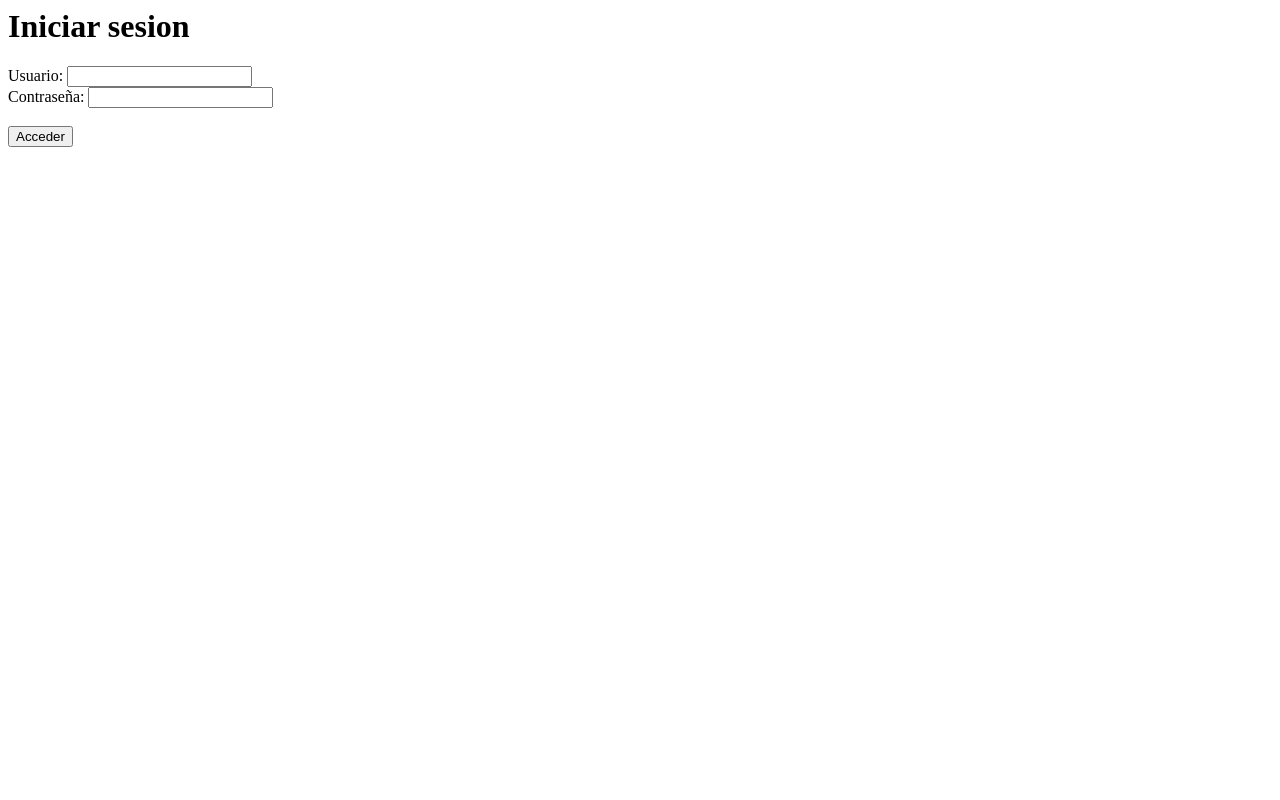
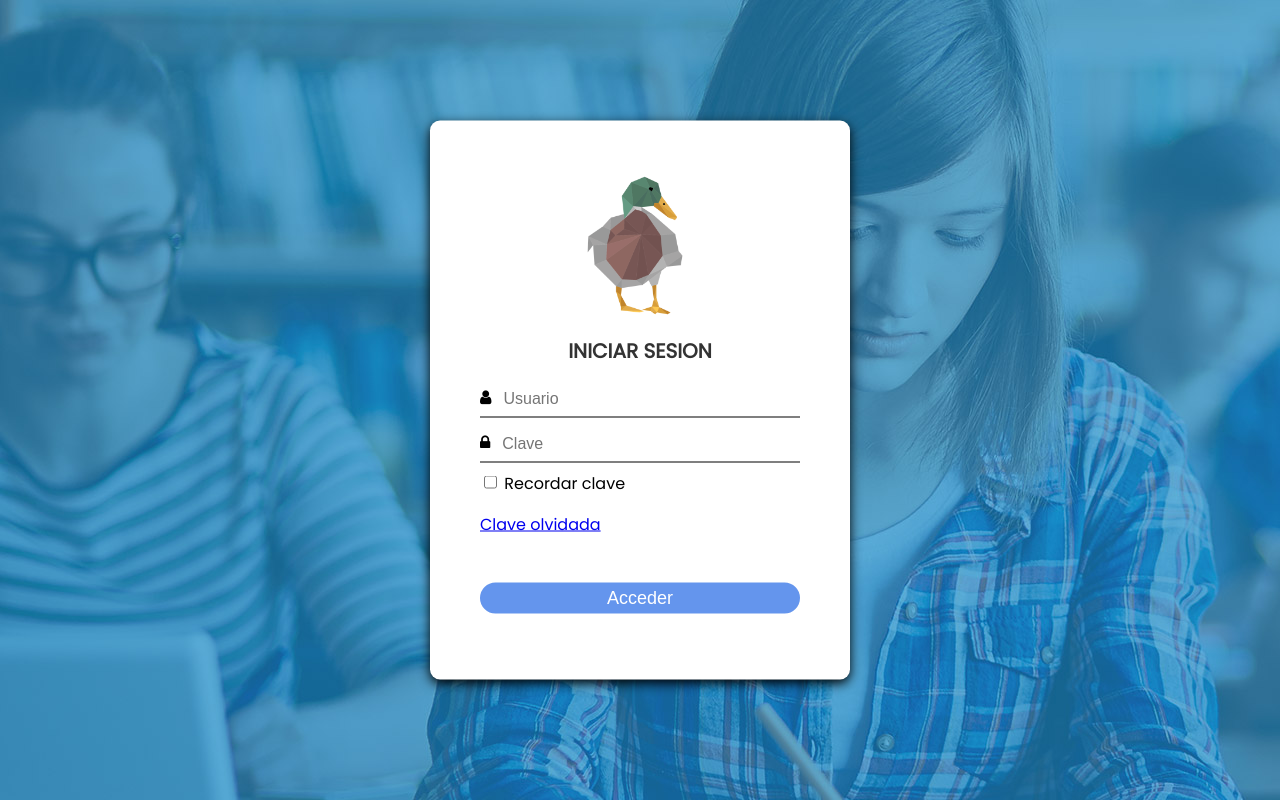
Before and after one commit to Meliodas-R/Carreras_universitarias, a PHP site: page / in a window 1280 px wide. Run offline with PHP 8.4, Linux system fonts and the light colour scheme.

Commit message:
Mejoras estéticas
·Corrección de errores:
   *N/A

·Cambios y mejoras:
   *Se ha mejorado la pantalla de inicio de sesion. Ahora es más
    vistosa e intuitiva.

```diff
--- a/Estilo_basico.css
+++ b/Estilo_basico.css
@@ -41,3 +41,22 @@
     height: 50px;
     width: 200px
 }
+
+/* Pantalla de inicio de sesion*/
+
+#indexCentrado{
+    width:100%;
+    display: flex;
+    justify-content: center;
+    flex-direction: column;
+    text-align: center;
+}
+
+#indexMenu{
+    display: flex;
+    justify-content: center;
+}
+
+.indexFondo{
+    background-color: #0066CC;
+}
--- /dev/null
+++ b/Login.css
@@ -0,0 +1,74 @@
+body{
+    background: url("Imagenes/fondo.jpg");
+    font-family: 'Poppins', sans-serif;
+}
+
+.logo{
+    padding-left: 80px;
+}
+
+#imgLogo{
+    height: 150px;
+    width: 150px;
+}
+
+.caja-login{
+    width: 320px;
+    position: absolute;
+    top: 50%;
+    left: 50%;
+    transform: translate(-50%, -50%);
+    background-color: white;
+    border-radius: 10px;
+    padding: 50px;
+    box-shadow: 0 4px 12px 0 rgba(0, 0, 0, 1) ;
+}
+
+.titulo{
+    text-align: center;
+    margin: 15px;
+}
+
+.titulo h1{
+    font-weight: bold;
+    font-size: 20px;
+    color: #333333;
+}
+
+.textbox{
+    width: 100%;
+    overflow: hidden;
+    padding: 8px 0;
+    margin: 8px 0;
+    border-bottom: 1px solid;
+}
+
+.textbox i {
+    float: left;
+}
+
+.textbox input{
+    border: none;
+    outline: none;
+    background: none;
+    font-size: 16px;
+    float: left;
+    width: 80%;
+    margin: 0 10px;
+}
+
+.boton{
+    width: 100%;
+    border-radius: 20px;
+    padding: 5px;
+    border: none;
+    outline: none;
+    font-size: 18px;
+    cursor: pointer;
+    margin-right: auto;
+    margin-left: auto;
+    margin-top: 30px;
+    float: center;
+    color: white;
+    background-color: cornflowerblue;
+}
--- a/index.php
+++ b/index.php
@@ -9,18 +9,39 @@ Página de acceso para usuarios registrados.
 <html>
     <head>
         <meta charset="UTF-8">
-        <title></title>
-        <link href="Estilo_basico.css" rel="stylesheet" type="text/css"/>
+        <link rel="stylesheet" href="Login.css">
+        <link rel="preconnect" href="https://fonts.gstatic.com">
+        <link rel="preconnect" href="https://fonts.gstatic.com">
+        <link href="https://fonts.googleapis.com/css2?family=Poppins:ital,wght@0,400;1,100&display=swap" rel="stylesheet">
+        <link rel="stylesheet" href="https://cdnjs.cloudflare.com/ajax/libs/font-awesome/4.7.0/css/font-awesome.min.css">
     </head>
     <body>
-        <h1>Iniciar sesion</h1>
+    <div class="contenedor">
+        <div class="caja-login">
+            <div class="logo">
+                <img src="Imagenes/duck.png" alt="" id="imgLogo">
+            </div>
+            <div class="titulo">
+                <h1>INICIAR SESION</h1>
+            </div>
+            <form action="Menu.php" method="post" name="formulario">
+            <div class="textbox">
+                <i class="fa fa-user"></i>
+                <input type="text" placeholder="Usuario" name="usuario">
+            </div>
+            <div class="textbox">
+                <i class="fa fa-lock"></i>
+                <input type="password" placeholder="Clave" name="clave">
+            </div>
+            <div class="checkbox">
+                <input type="checkbox" id="recuerdame">
+                <label for="recuerdame">Recordar clave</label>
+                <p><a href="#">Clave olvidada</a></p>
+            </div>
+            <input type="submit" class="boton" value="Acceder">
+            </form>
+        </div>
+    </div>
 
-        <form action="Menu.php" method="post">
-            Usuario: <input type="text" name="usuario">
-            <br>
-            Contraseña: <input type="password" name="clave">
-            <br><br>
-            <input type="submit" name="enviar" value="Acceder">
-        </form>
-    </body>
+</body>
 </html>
```
Also changed, not shown: Index.css (added, +9 -0 lines), Imagenes/duck.png (added), Imagenes/fondo.jpg (added).
